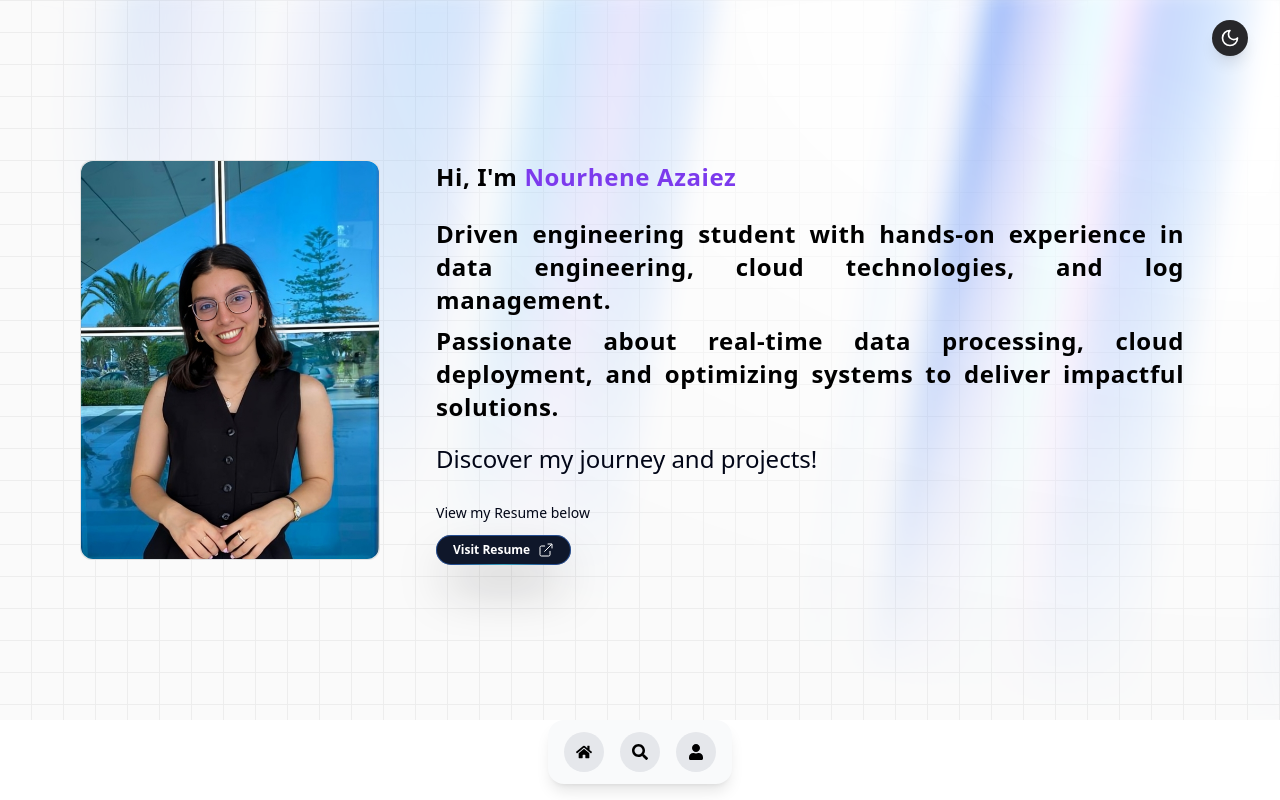
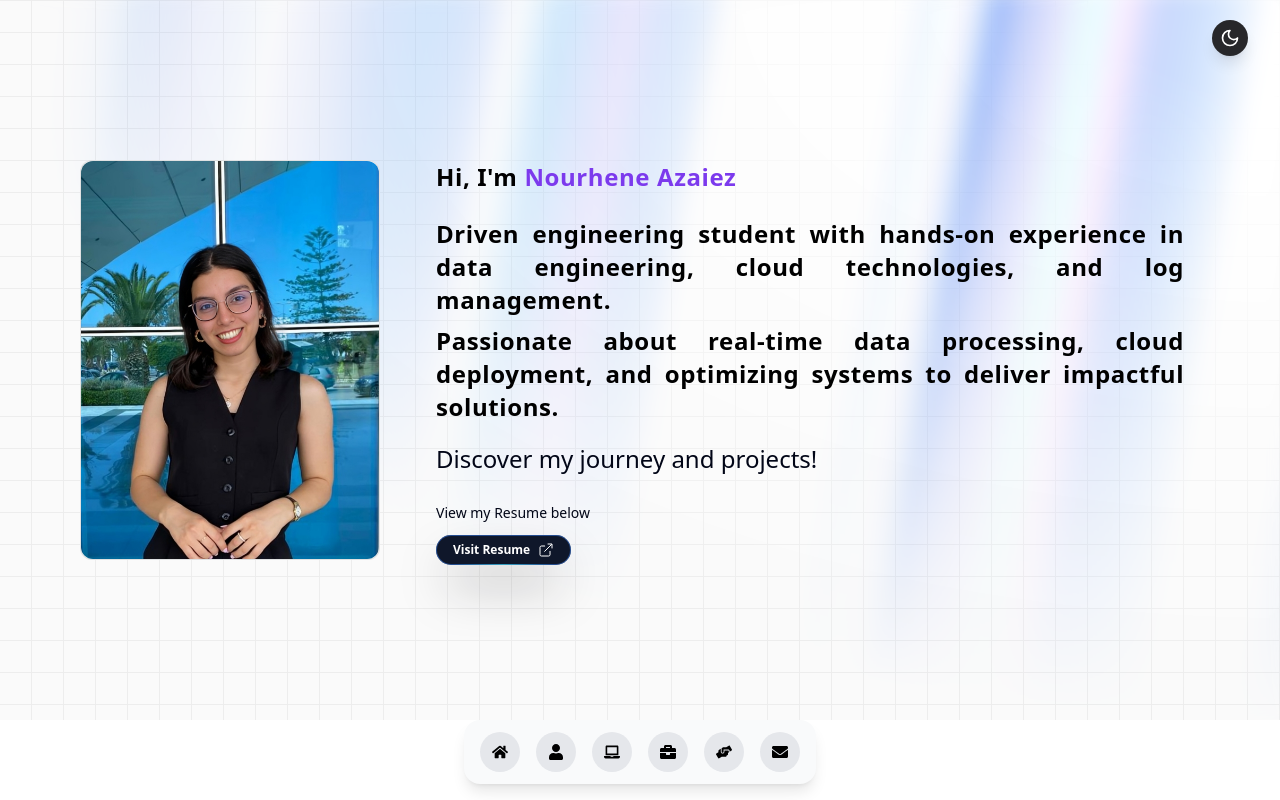
Before and after one commit to Nourhene-Azaiez/Portfolio, a Next.js app: page / in a window 1280 px wide. Built offline with nearby package versions, Linux system fonts and the light colour scheme.

Commit message:
Hero complete

```diff
--- a/app/page.tsx
+++ b/app/page.tsx
@@ -1,6 +1,6 @@
 import Hero from "@/components/Hero";
 import { FloatingDock } from "@/components/ui/floating-dock";
-import { FaHome, FaSearch, FaUser } from "react-icons/fa";
+import { FaHome, FaSearch, FaUser, FaBriefcase, FaEnvelope, FaHandsHelping, FaLaptop } from "react-icons/fa";
 
 export default function Home() {
   return (
@@ -11,8 +11,11 @@ export default function Home() {
       <FloatingDock
         items={[
           { title: 'Home', icon: <FaHome />, href:"#Hero" },
-          { title: 'Search', icon: <FaSearch />, href:""},
-          { title: 'Profile', icon: <FaUser />, href:"" },
+          { title: 'About', icon: <FaUser />, href:""},
+          { title: 'Projects', icon: <FaLaptop />, href:"" },
+          { title: 'Experience', icon: <FaBriefcase />, href:"" },
+          { title: 'Volunteering', icon: <FaHandsHelping />, href:"" },
+          { title: 'Contact', icon: <FaEnvelope />, href:"" },
         ]}
       />
     </main>
--- /dev/null
+++ b/components/About.tsx
@@ -0,0 +1,9 @@
+import React from 'react'
+
+const About = () => {
+  return (
+    <div>About</div>
+  )
+}
+
+export default About
```
